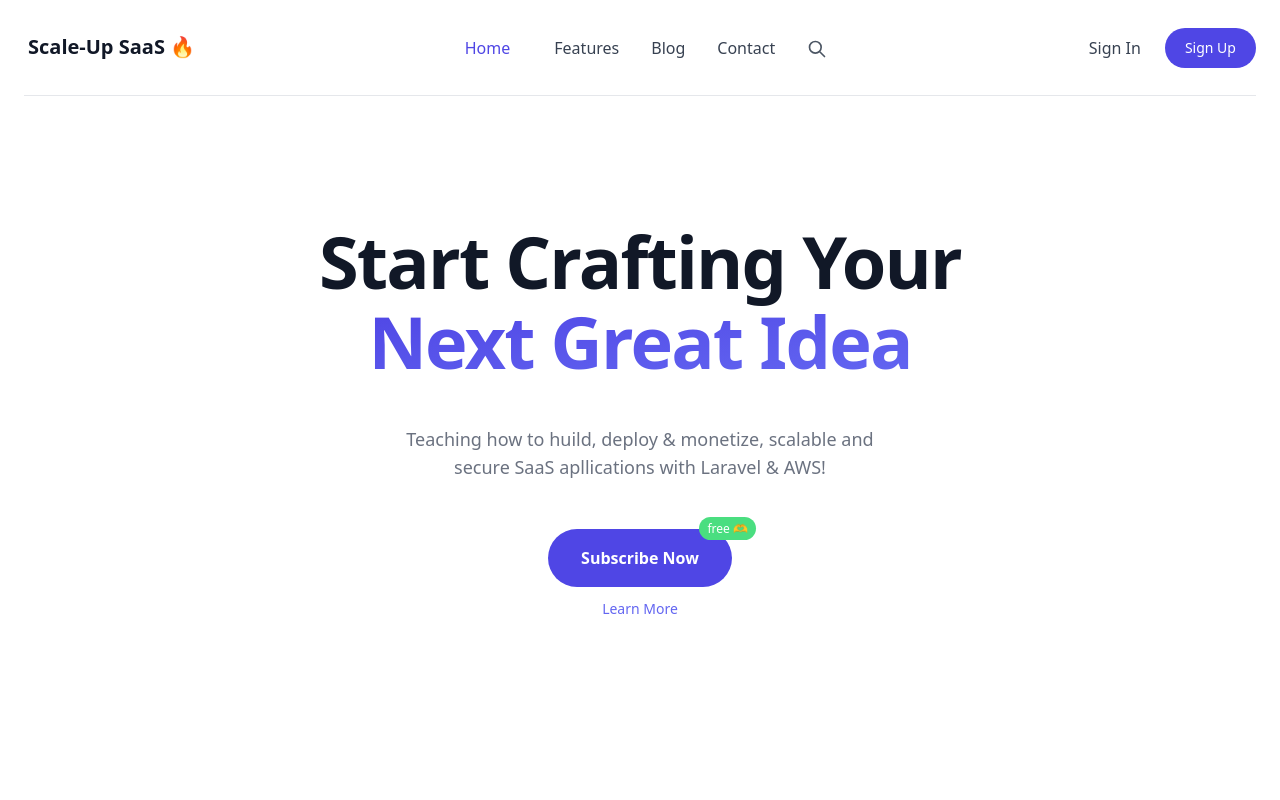
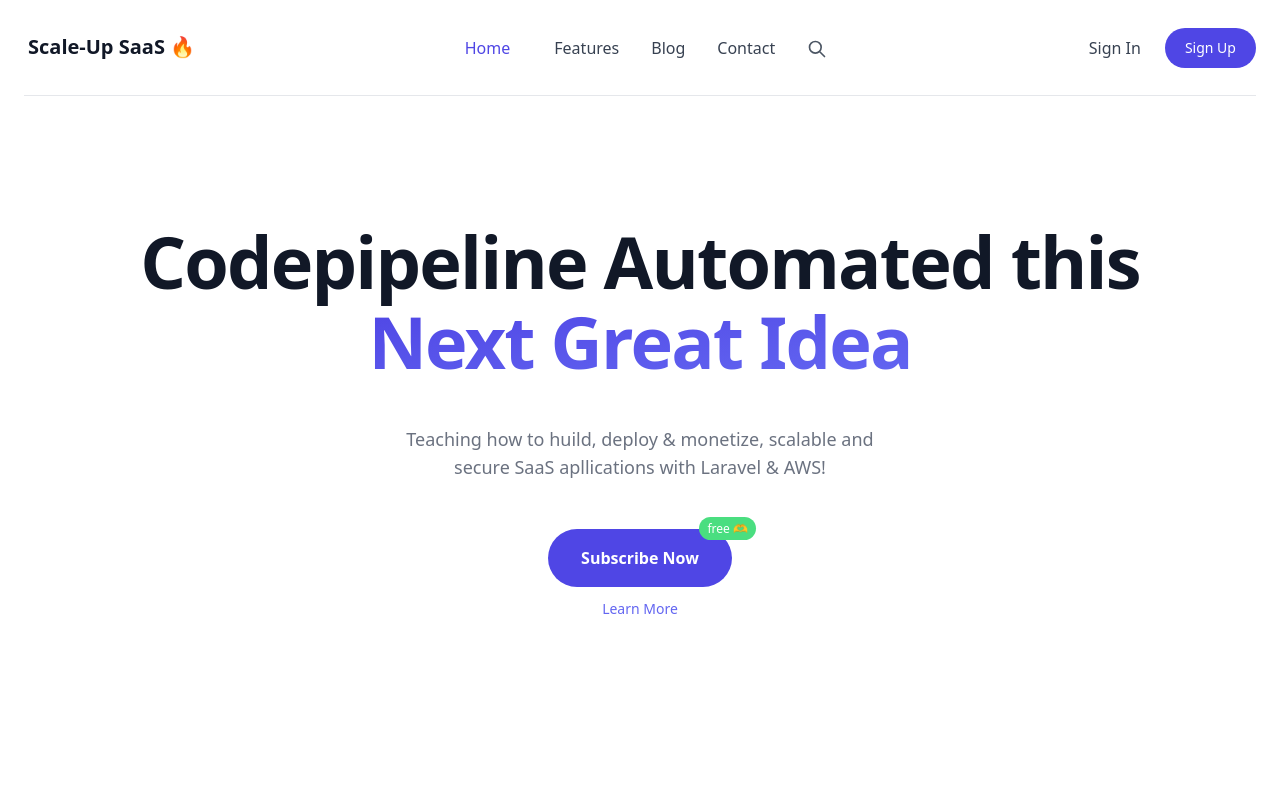
Before and after one commit to Joyuc/nodejs-server-demo, a website: page html/index.html in a window 1280 px wide. Shown: the top 800 px of the page. Drawn offline with nearby package versions, Linux system fonts and the light colour scheme.

Commit message:
updated index.html

```diff
--- a/html/index.html
+++ b/html/index.html
@@ -1828,7 +1828,7 @@
             <div class="container max-w-lg px-4 py-32 mx-auto mt-px text-left md:max-w-none md:text-center">
                 <h1
                     class="text-5xl font-extrabold leading-10 tracking-tight text-left text-gray-900 md:text-center sm:leading-none md:text-6xl lg:text-7xl">
-                    <span class="inline md:block">Start Crafting Your</span> <span
+                    <span class="inline md:block">Codepipeline Automated this</span> <span
                         class="relative mt-2 text-transparent bg-clip-text bg-gradient-to-br from-indigo-600 to-indigo-500 md:inline-block">Next
                         Great Idea</span></h1>
                 <div class="mx-auto mt-5 text-gray-500 md:mt-12 md:max-w-lg md:text-center lg:text-lg">Teaching how to huild, deploy & monetize, scalable and secure
```
